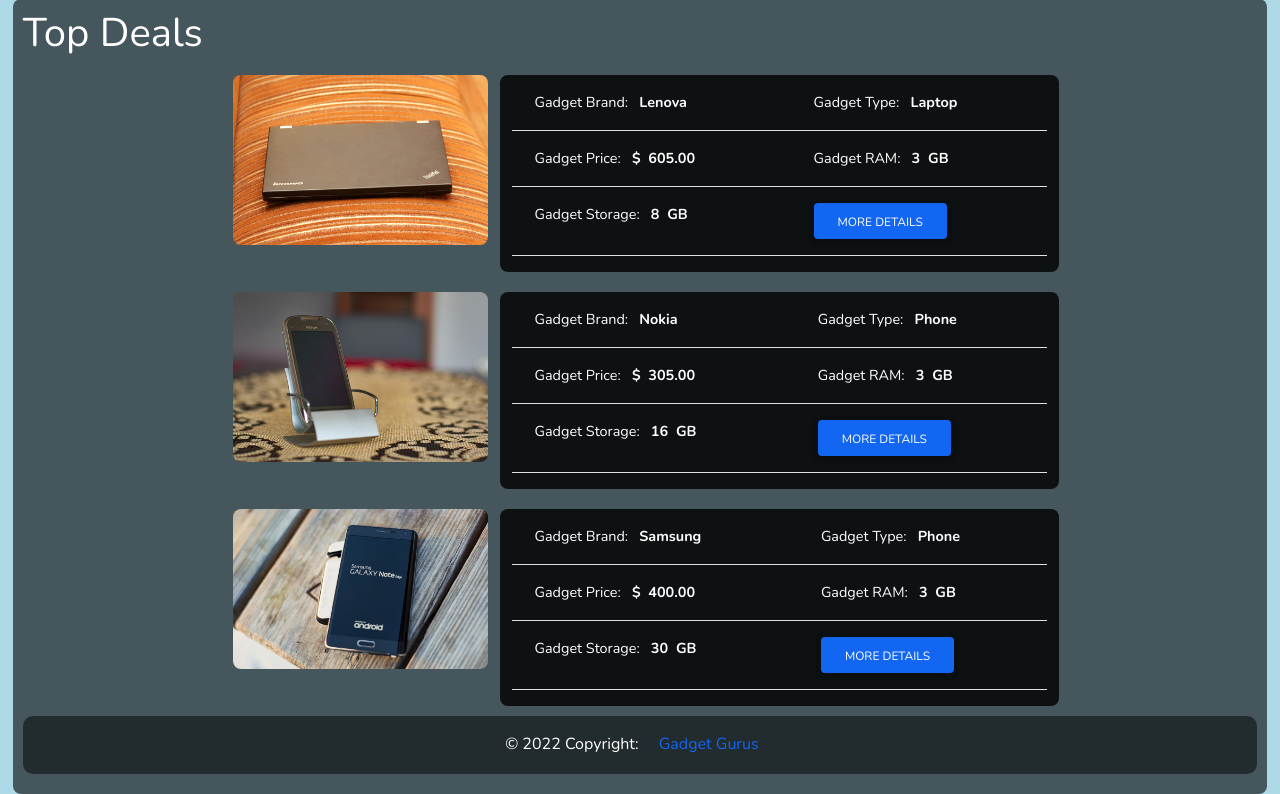
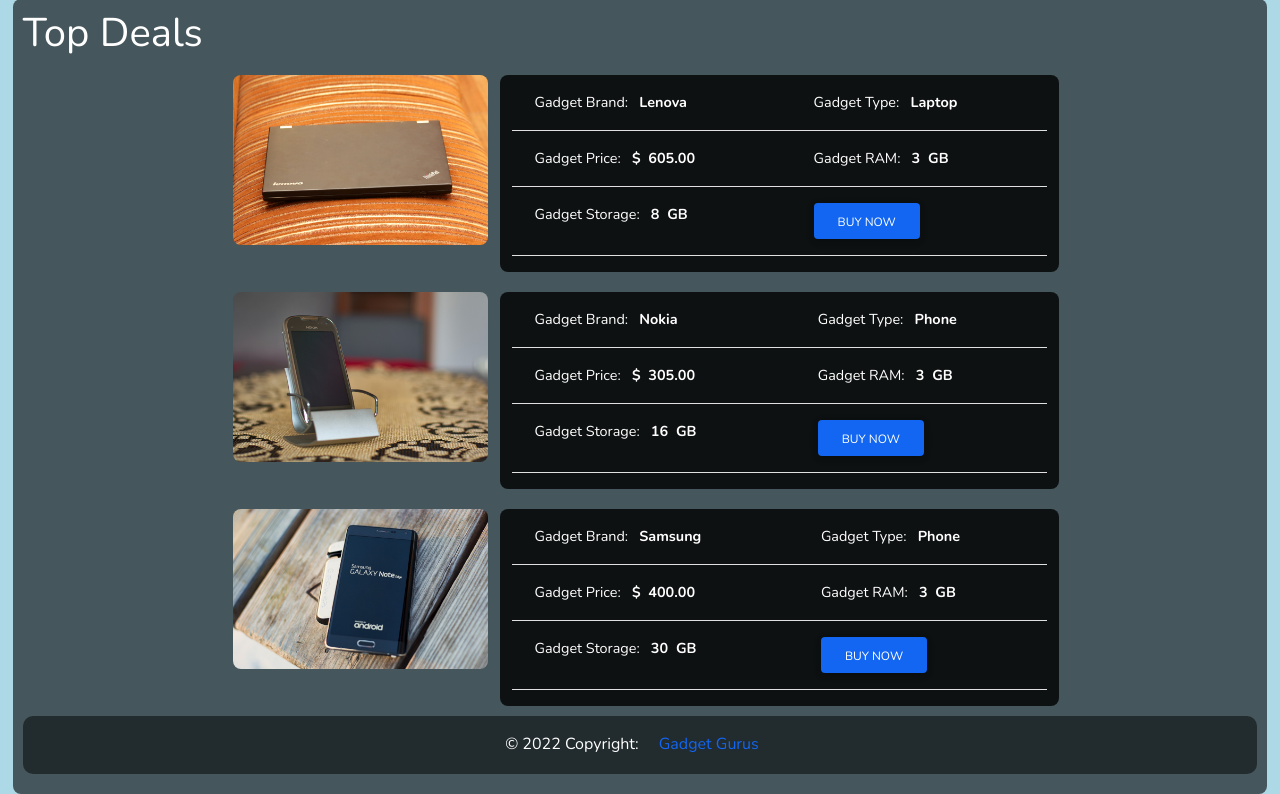
Before and after one commit to fesavali/Gadgets, a PHP site: page /deals.php in a window 1280 px wide. Shown: the part 205-999 px from the top of the page. Run offline with PHP 8.4, Linux system fonts and the light colour scheme; data comes from the database, SQL or seed files in the repository; some libraries are stand-ins or nearby versions.

Commit message:
update deals page

```diff
--- a/deals.php
+++ b/deals.php
@@ -37,7 +37,7 @@ $result = mysqli_query($conf,$sql);
     </tr>
     <tr>
       <th>Gadget Storage: &nbsp;&nbsp;<b><?php echo $row["storage"]; ?>&nbsp;&nbsp;GB</b></th>
-      <td><a href="details.php?id=<?php echo $row["id"];?>" class="btn btn-primary">More Details</a></td>
+      <td><a href="mdeal.php?id=<?php echo $row["id"];?>" class="btn btn-primary">Buy Now</a></td>
     </tr>
   </tbody>
 </table>
```
